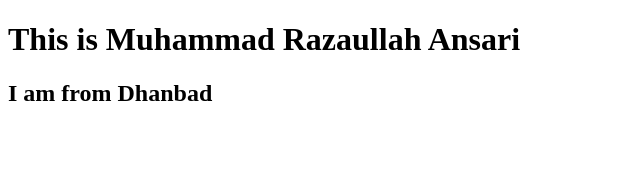
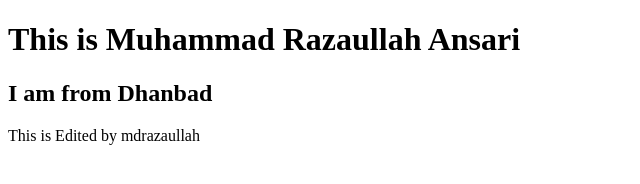
Before and after one commit to mdrazaullah/Test, a plain HTML site: page index.html in a window 1280 px wide. Shown: the whole page, without its empty margins (0-640 px from the left). Drawn offline with Linux system fonts and the light colour scheme.

Commit message:
Update index.html

```diff
--- a/index.html
+++ b/index.html
@@ -9,5 +9,6 @@
 <body>
     <h1>This is Muhammad Razaullah Ansari</h1>
     <h2>I am from Dhanbad</h2>
+    <p>This is Edited by mdrazaullah</p>
 </body>
 </html>
```
